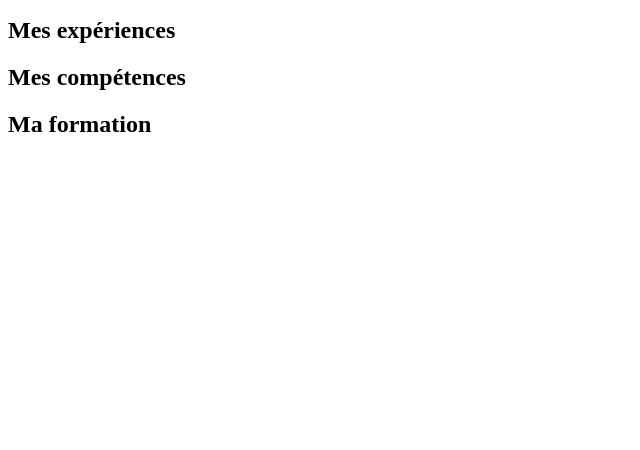
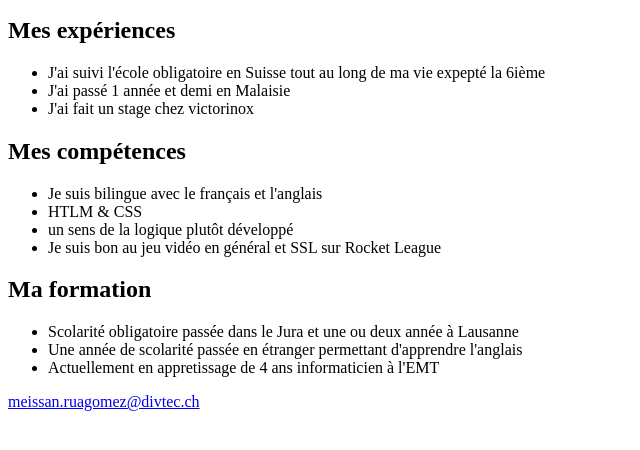
Before and after one commit to divtec-cejef/cv-01-html-Meissan1903, a plain HTML site: page index.html in a window 1280 px wide. Shown: the part 350-800 px from the top of the page, without its empty margins (0-640 px from the left). Drawn offline with Linux system fonts and the light colour scheme.

Commit message:
ajout du statut de vie actuel

```diff
--- a/index.html
+++ b/index.html
@@ -11,7 +11,26 @@
     <h1>Meïssan Rua Gomez</h1>
     <p>Informaticien de première à l'EMT</p>
 <h2> <a id="experience"></a> Mes expériences </h2>
+    <ul>
+        <li>J'ai suivi l'école obligatoire en Suisse tout au long de ma vie expepté la 6ième </li>
+        <li>J'ai passé 1 année et demi en Malaisie</li>
+        <li>J'ai fait un stage chez victorinox</li>
+
+    </ul>
     <h2> <a id="compétences"></a> Mes compétences </h2>
+    <ul>
+        <li>Je suis bilingue avec le français et l'anglais</li>
+        <li>HTLM & CSS</li>
+        <li>un sens de la logique plutôt développé</li>
+        <li>Je suis bon au jeu vidéo en général et SSL sur Rocket League</li>
+    </ul>
     <h2> <a id="formation"></a> Ma formation </h2>
+    <ul>
+        <li>Scolarité obligatoire passée dans le Jura et une ou deux année à Lausanne </li>
+        <li>Une année de scolarité passée en étranger permettant d'apprendre l'anglais</li>
+        <li>Actuellement en appretissage de 4 ans informaticien à l'EMT</li>
+    </ul>
 </body>
+<footer>
+    <a href="mailto:meissan.ruagomez@divec.ch">meissan.ruagomez@divtec.ch</a></footer>
 </html>
```
